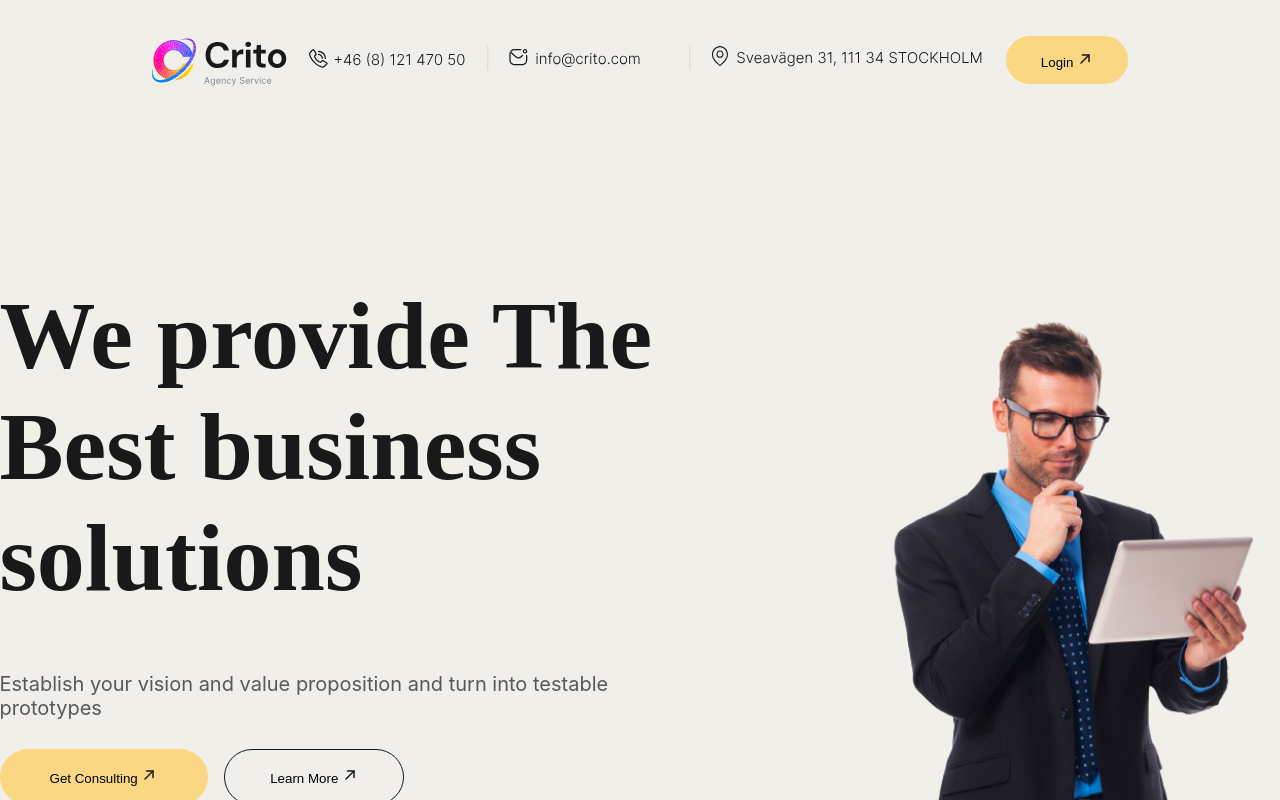
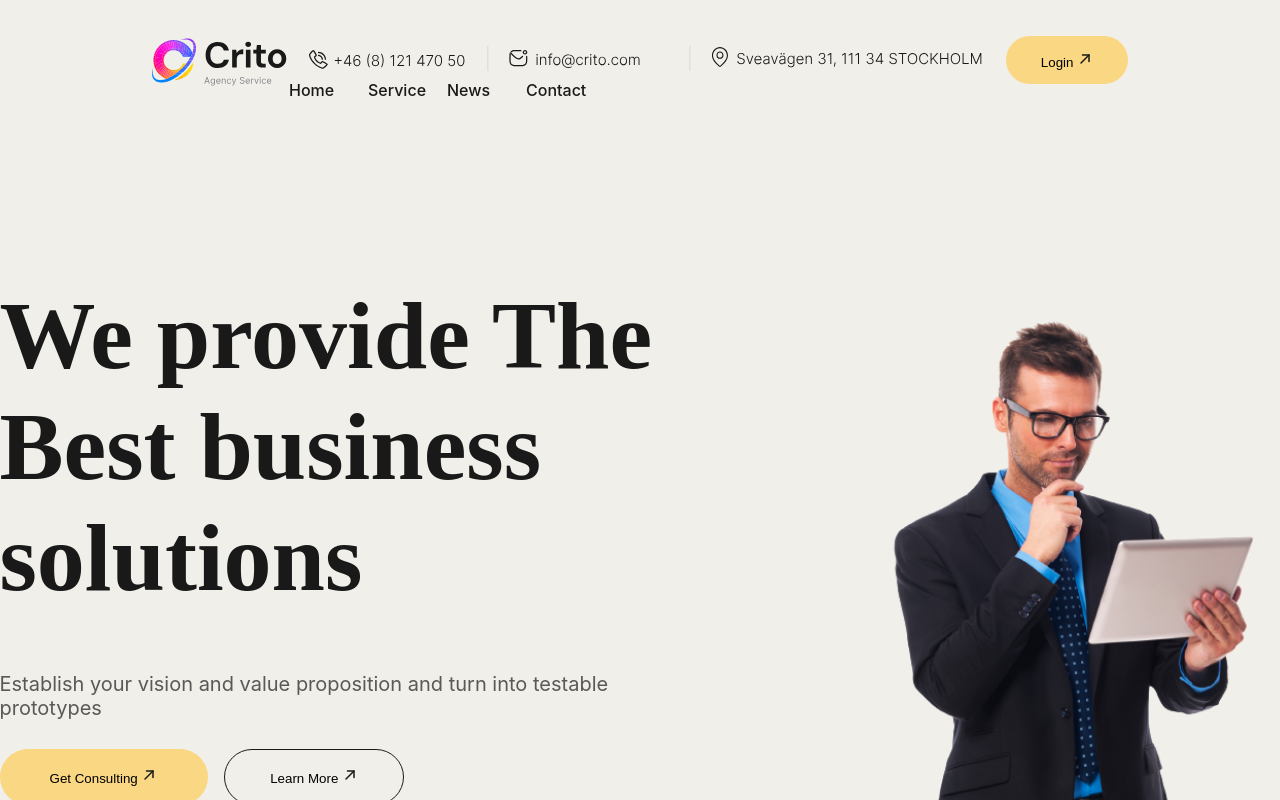
Before and after one commit to Markusloka/ReactAssignment, a React (Vite) app: page / in a window 1280 px wide. Shown: the top 800 px of the page. Built offline with nearby package versions, Linux system fonts and the light colour scheme.

Commit message:
Added Nav buttons and links

```diff
--- a/src/components/navbar/Navbar.jsx
+++ b/src/components/navbar/Navbar.jsx
@@ -4,10 +4,12 @@ import PhoneIcon from "../../assets/hero/Phone.svg";
 import EmailIcon from "../../assets/hero/Email.svg";
 import LocationIcon from "../../assets/hero/Location.svg";
 import ArrowUp from "../../assets/hero/ArrowUp Right.svg";
+import NavbarLinks from "./navLinks";
 function Navbar() {
   return (
     <div className="navbar">
       <img src={CritoLogo} alt="Crito logo" width="137" height="57" />
+      <div className="contactLinks">
         <div className="contactInfo">
           <div className="contacts">
             <img src={PhoneIcon} />
@@ -19,6 +21,8 @@ function Navbar() {
             <img src={LocationIcon} />
           </div>
         </div>
+        <NavbarLinks />
+      </div>
       <button className="loginButton">
         Login <img src={ArrowUp} />
       </button>
--- /dev/null
+++ b/src/components/navbar/navLinks.jsx
@@ -0,0 +1,26 @@
+import React from "react";
+import "./style.navLinks.css";
+import { NavLink } from "react-router-dom";
+
+const NavbarLinks = () => {
+  return (
+    <>
+      <div className="navMenu">
+        <NavLink className="Navbuttons" to="/Home">
+          Home
+        </NavLink>
+        <NavLink className="Navbuttons" to="/Service">
+          Service
+        </NavLink>
+        <NavLink className="Navbuttons" to="/News">
+          News
+        </NavLink>
+        <NavLink className="Navbuttons" to="/Contact">
+          Contact
+        </NavLink>
+      </div>
+    </>
+  );
+};
+
+export default NavbarLinks;
--- a/src/components/navbar/style.css
+++ b/src/components/navbar/style.css
@@ -27,3 +27,9 @@
   background-color: #ebc259;
   cursor: pointer;
 }
+
+.contactLinks {
+  display: flex;
+  flex-direction: column;
+  margin-top: 1.5rem;
+}
--- /dev/null
+++ b/src/components/navbar/style.navLinks.css
@@ -0,0 +1,20 @@
+.navMenu {
+  display: flex;
+  flex-direction: row;
+  width: 307px;
+  height: 21.4px;
+  gap: 2rem;
+}
+
+.Navbuttons {
+  width: 47px;
+  height: 21px;
+  text-decoration: none;
+  font-family: "Inter";
+  font-size: 16px;
+  font-weight: 500;
+  line-height: 26px;
+  font-style: normal;
+  text-align: left;
+  color: #191919;
+}
--- a/src/main.jsx
+++ b/src/main.jsx
@@ -9,8 +9,8 @@ import { Footer } from "./components/footer/Footer";
 
 ReactDOM.createRoot(document.getElementById("root")).render(
   <React.StrictMode>
-    <Navbar />
     <BrowserRouter>
+      <Navbar />
       <Routes>
         <Route path="/" element={<Home />} />
         <Route path="/Contact" element={<Contact />} />
```
Lines whose indentation alone changed are shown as unchanged.
